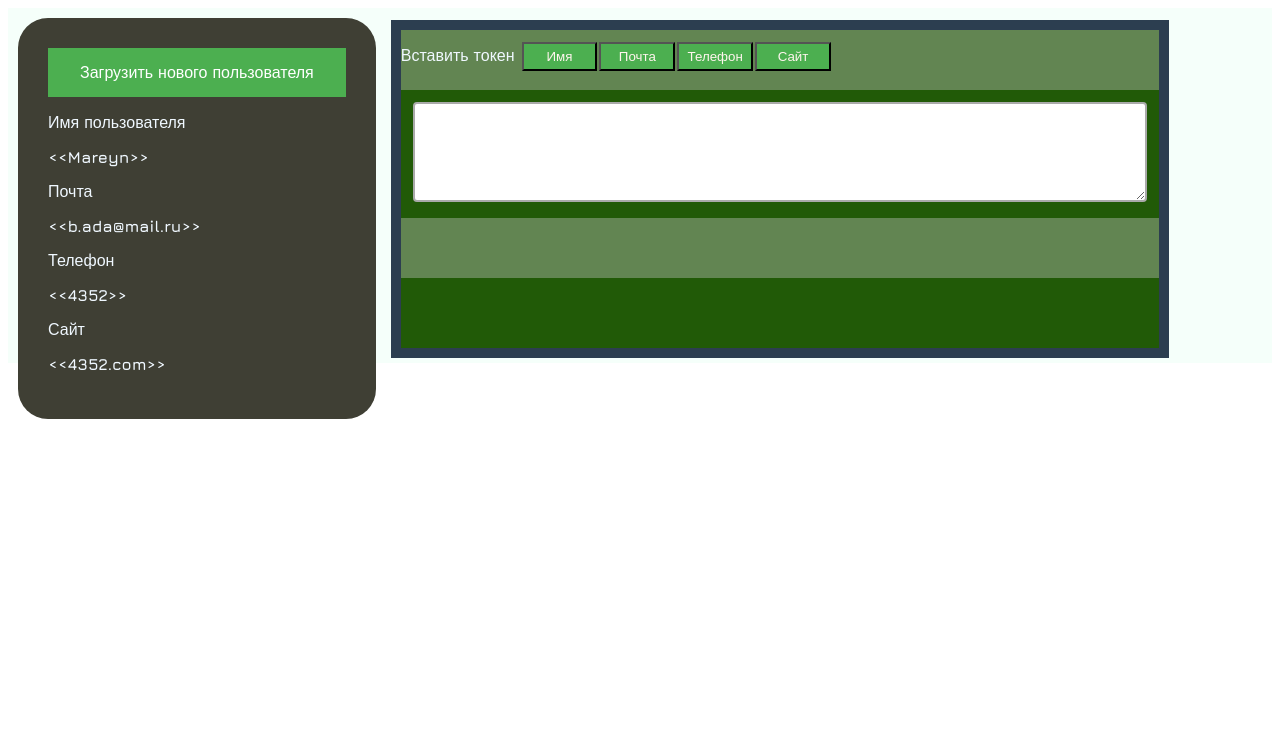
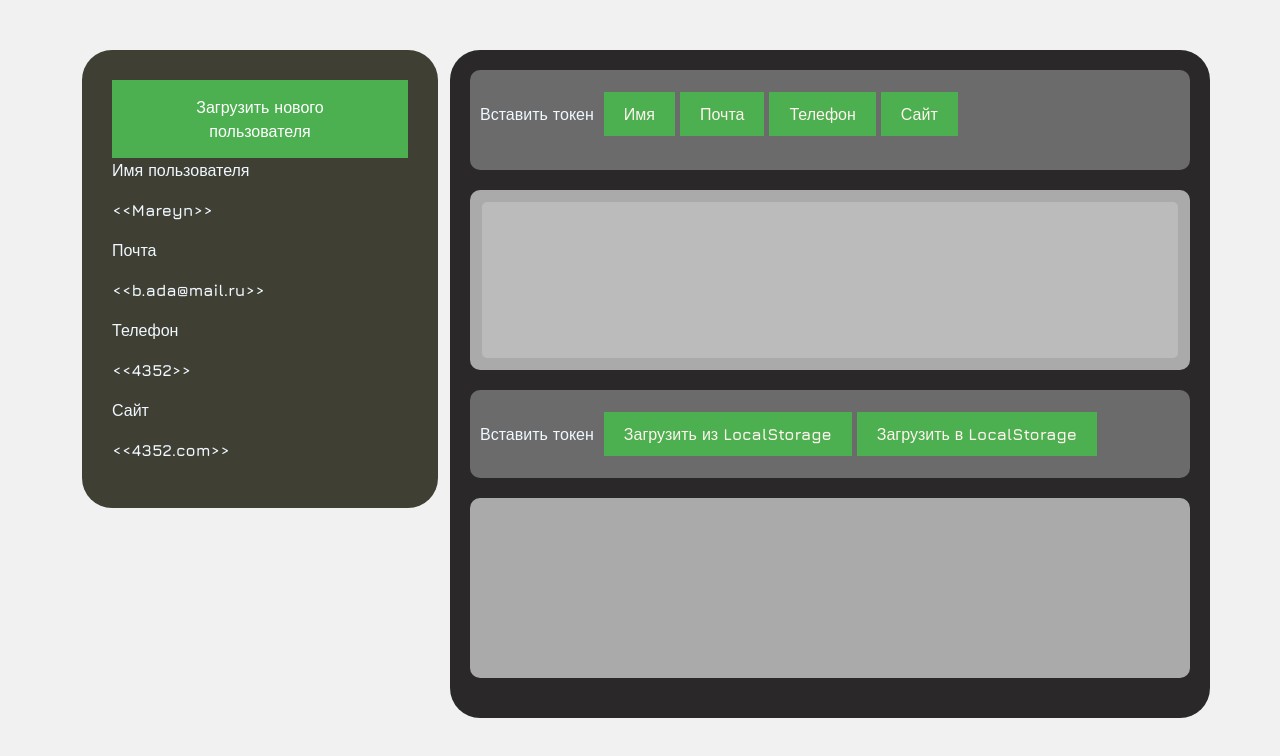
Before and after one commit to SergeyKiselev2001/challenge_01, a Vue app: page / in a window 1280 px wide. Shown: the top 756 px of the page. Built offline with nearby package versions, Linux system fonts and the light colour scheme.

Commit message:
переделал верстку под bootstrap

```diff
--- a/src/App.vue
+++ b/src/App.vue
@@ -2,7 +2,10 @@
 
 
 <div class="main">
-  <div class="left-upload">
+  <div class="container">
+    <div class="row">
+      <div class="col-4">
+        <div class="left">
               <div class="inserted-upload">
                 <button class='upload-button' @click="generate">Загрузить нового пользователя</button>
                 <p>Имя пользователя</p>
@@ -16,7 +19,9 @@
 
               </div>
         </div>
-  <div class="right-field">
+      </div>
+      <div class="col-8 right">
+        <div class="col tt t-1">
               <div class="tokens">
                 Вставить токен
                 <input @click="insert('name')" type="button" value="Имя">
@@ -24,6 +29,31 @@
                 <input @click="insert('phone')" type="button" value="Телефон">
                 <input @click="insert('site')" type="button" value="Сайт">
               </div>
+        </div>
+        <div class="col tt t-2">
+          <textarea v-model="current_input"></textarea>
+        </div>
+        <div class="col tt t-3">
+                <div class="tokens">
+                  Вставить токен
+                  <input  type="button" value="Загрузить из LocalStorage">
+                  <input  type="button" value="Загрузить в LocalStorage">
+
+              </div>
+        </div>
+        <div class="col tt t-4">
+          {{this.current_input}}
+        </div>
+      </div>
+    </div>
+  </div>
+
+
+  <!--<div class="left-upload">
+
+  </div>
+  <div class="right-field">
+
     <div style="padding:5px;" class='input-text'>
       <textarea
       v-model="current_input"
@@ -33,7 +63,7 @@
     </div>
     <div class="local"></div>
     <div class="results">{{this.current_input}}</div>
-  </div>
+  </div> -->
 </div>
 
 
@@ -108,14 +138,61 @@ export default {
 <style>
 
 @import url('https://fonts.googleapis.com/css2?family=Jura:wght@700&display=swap');
+@import url("https://cdn.jsdelivr.net/npm/bootstrap@5.0.2/dist/css/bootstrap.min.css");
+
+
+.header {
+  margin-bottom: 80px;
+}
 
 
 .main {
   font-family: 'Jura', sans-serif;
-  background-color:mintcream ;
   color: aliceblue;
+  min-height: 300px;
+  margin-top: 50px;
 }
 
+.train {
+  padding: 20px;
+
+  background-color: rgb(138, 138, 138);
+  position: relative;
+  border: rgb(255, 255, 255) 1px solid;
+}
+
+.left {
+  height: 400px;
+}
+
+.right {
+  background-color: rgb(42, 40, 40);
+  padding: 20px;
+  border-radius: 30px;
+  overflow: hidden;
+  padding-right: 20px;
+}
+
+.t-1 {
+  height: 100px;
+  background-color: rgb(107, 107, 107);
+}
+
+.t-2, .t-4 {
+  height: 180px;
+  background-color: rgb(170, 170, 170);
+}
+
+.t-3 {
+  height: fit-content;
+  background-color: rgb(107, 107, 107);
+}
+.tt {
+  margin-bottom: 20px;
+  border-radius: 10px;
+  padding: 10px;
+
+}
 
 .inserted-upload{
   padding: 30px;
@@ -176,8 +253,7 @@ export default {
 
 
   .tokens{
-    height: 60px;
-    background-color: rgb(98, 133, 82);
+    margin-bottom: 12px;
   }
   .input-text{
     background-color: rgb(33, 90, 7);
@@ -185,10 +261,13 @@ export default {
 
   textarea{
     width:100%;
-    resize: vertical;
-    min-height: 100px;
+    resize: none;
+    color: white;
+    height: 100%;
+    background-color:  rgb(187, 187, 187);
     border:2px solid #aaa;
-    border-radius:4px;
+    border-radius:7px;
+    overflow: hidden;
     margin: 0;
     outline:none;
     padding:8px;
@@ -200,20 +279,26 @@ export default {
   }
 
 input[type=button]{
-    width:10%;
+    width:fit-content;
     background-color : #4CAF50;
     color: seashell;
-    margin-left: 2px;
-    padding: 5px;
+    margin-left: 5px;
+    padding: 10px 20px;
+    border: none;
     margin-top: 12px;
-    transition:.3s;
   }
 
   input[type=button]:hover{
-    width:10%;
+    background-color: #126415; /* Green */
+    color: white;
+  }
+
+  input[type=button]:active{
+      background-color: rgb(158, 172, 156); /* Green */
+      color: black;
+  }
 
 
-  }
 
   .local {
     height: 60px;
@@ -226,4 +311,9 @@ input[type=button]:hover{
     background-color: rgb(33, 90, 7);
   }
 
+  body {
+    margin: 0px;
+    background-color: rgb(241, 241, 241);
+  }
+
 </style>
```
Lines whose indentation alone changed are shown as unchanged.
